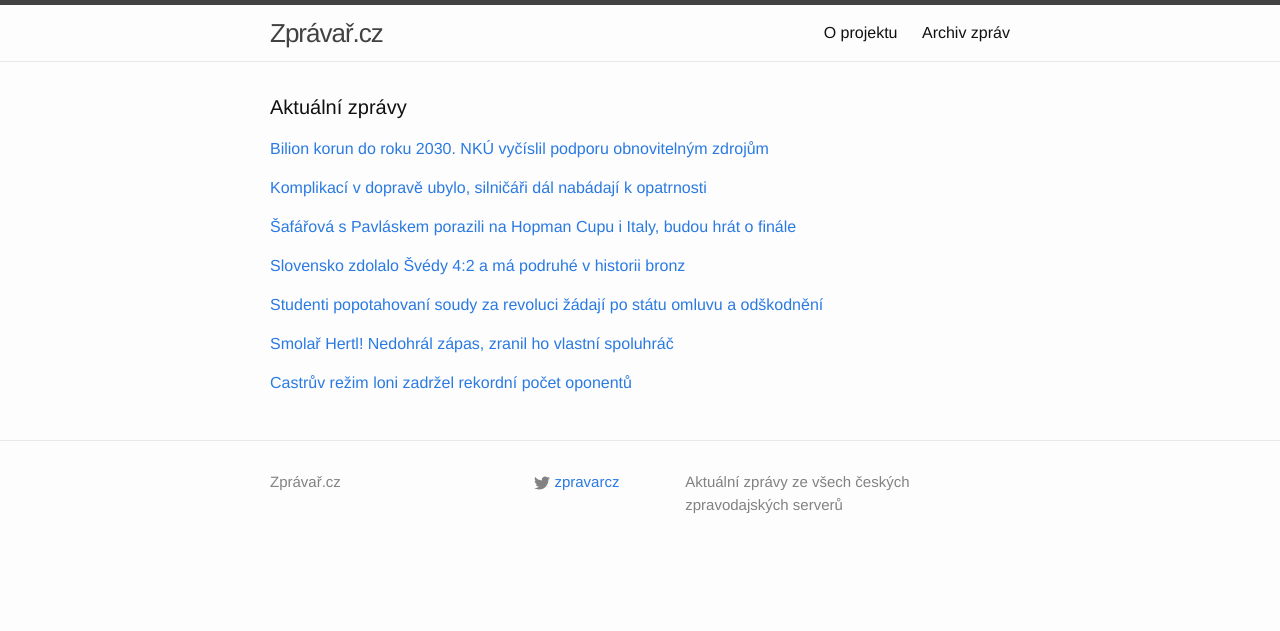
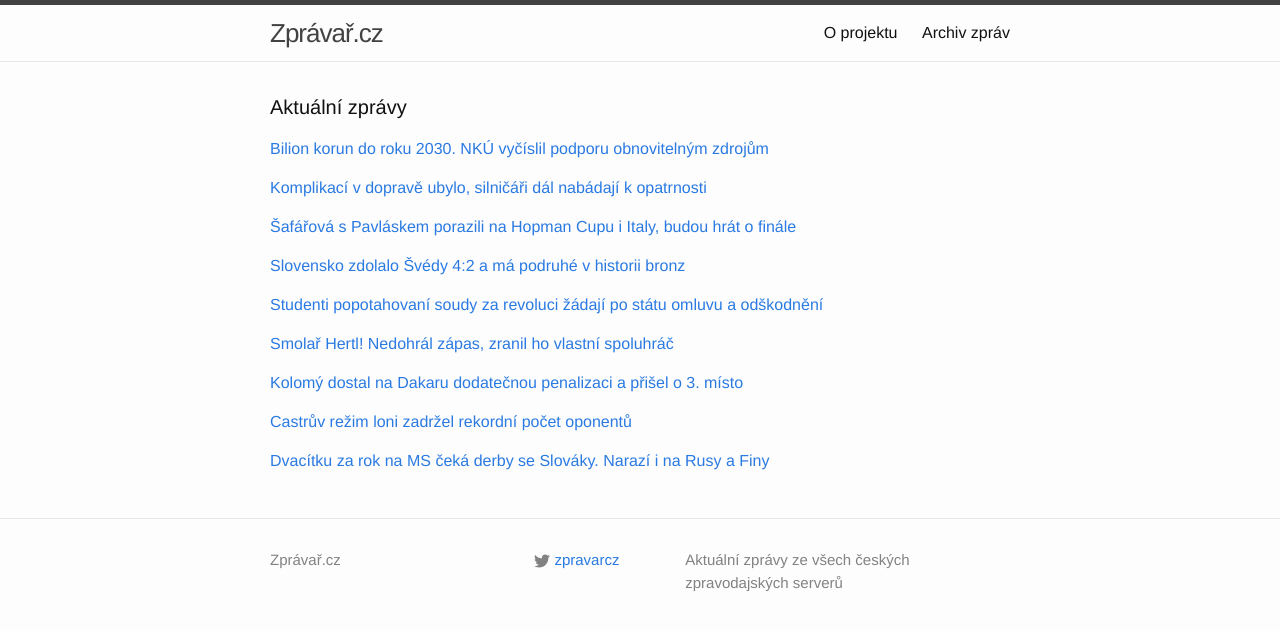
Before and after one commit to adliska/zpravar, a Jekyll site: the page built from index.html, in a window 1280 px wide. Shown: the top 631 px of the page. Built offline with Jekyll 4.4.1, drawn with Linux system fonts in a browser that asks for light colours.

Commit message:
zpravar news update

```diff
--- a/index.html
+++ b/index.html
@@ -70,11 +70,25 @@ layout: default
 <li><a href=http://hokej.idnes.cz/frolik-mel-jednu-asistenci-d03-/nhl.aspx?c=A150106_071642_nhl_Mkr>Frolík měl jednu asistenci, Hertl po zásahu pukem do obličeje nedohrál - hokej.idnes.cz</a></li>
 <li><a href=http://sport.aktualne.cz/video-hertl-mel-smulu-spoluhrac-ho-trefil-pukem-a-nedohral/r~bca80364956711e4a7d8002590604f2e/>VIDEO Hertl měl smůlu. Spoluhráč ho trefil pukem a nedohrál - sport.aktualne.cz</a></li>
 </ul>
-</div><p><a href="javascript:;" onclick="toggle_visibility('zpravy6')">Castrův režim loni zadržel rekordní počet oponentů</a></p>
+</div><p><a href="javascript:;" onclick="toggle_visibility('zpravy6')">Kolomý dostal na Dakaru dodatečnou penalizaci a přišel o 3. místo</a></p>
 <div id="zpravy6" style="display:none">
+<ul>
+<li><a href=http://www.sportovninoviny.cz/zpravy/kolomy-dostal-na-dakaru-dodatecnou-penalizaci-a-prisel-o-3-misto/1165356>Kolomý dostal na Dakaru dodatečnou penalizaci a přišel o 3. místo - www.sportovninoviny.cz</a></li>
+<li><a href=http://www.denik.cz/motorismus/kolomy-prisel-na-dakaru-o-treti-misto-byl-prilis-rychly-jelo-se-mi-paradne-20150.html>Kolomý přišel na Dakaru o třetí místo, byl příliš rychlý: Jelo se mi parádně - www.denik.cz</a></li>
+<li><a href=http://www.tyden.cz/rubriky/sport/motorismus/rallye-dakar/kolomy-prisel-o-treti-misto-kvuli-penalizaci-za-vysokou-rychlost_329197.html>Kolomý přišel o třetí místo. Kvůli penalizaci za vysokou rychlost - www.tyden.cz</a></li>
+</ul>
+</div><p><a href="javascript:;" onclick="toggle_visibility('zpravy7')">Castrův režim loni zadržel rekordní počet oponentů</a></p>
+<div id="zpravy7" style="display:none">
 <ul>
 <li><a href=http://www.ceskatelevize.cz/ct24/svet/297238-castruv-rezim-loni-zadrzel-rekordni-pocet-oponentu/>Castrův režim loni zadržel rekordní počet oponentů - www.ceskatelevize.cz</a></li>
 <li><a href=http://zpravy.e15.cz/zahranicni/politika/kubanske-urady-loni-zadrzely-nejvic-oponentu-rezimu-v-historii-1150276>Kubánské úřady loni zadržely nejvíc oponentů režimu v historii - zpravy.e15.cz</a></li>
 <li><a href=http://www.ceskenoviny.cz/zpravy/zpravy/kubanske-urady-pry-loni-zadrzely-rekordni-pocet-oponentu-rezimu/1165282>Kubánské úřady prý loni zadržely rekordní počet oponentů režimu - www.ceskenoviny.cz</a></li>
 </ul>
+</div><p><a href="javascript:;" onclick="toggle_visibility('zpravy8')">Dvacítku za rok na MS čeká derby se Slováky. Narazí i na Rusy a Finy</a></p>
+<div id="zpravy8" style="display:none">
+<ul>
+<li><a href=http://www.denik.cz/hokej/dvacitku-za-rok-na-ms-ceka-derby-se-slovaky-i-bitvy-s-rusy-ci-finy-20150106.html>Dvacítku za rok na MS čeká derby se Slováky. Narazí i na Rusy a Finy - www.denik.cz</a></li>
+<li><a href=http://hokej.idnes.cz/hokej-ms-20-v-roce-2016-los-skupin-dkf-/reprezentace.aspx?c=A150106_070930_tenis_rou>Česká dvacítka za rok na MS narazí na Rusy, Slováky, Finy a Bělorusy - hokej.idnes.cz</a></li>
+<li><a href=http://sport.aktualne.cz/ceska-dvacitka-za-rok-na-ms-narazi-na-rusy-i-slovaky/r~4957e3cc956511e4b6d20025900fea04/>Česká dvacítka za rok na MS narazí na Rusy i Slováky - sport.aktualne.cz</a></li>
+</ul>
 </div></div>
```
